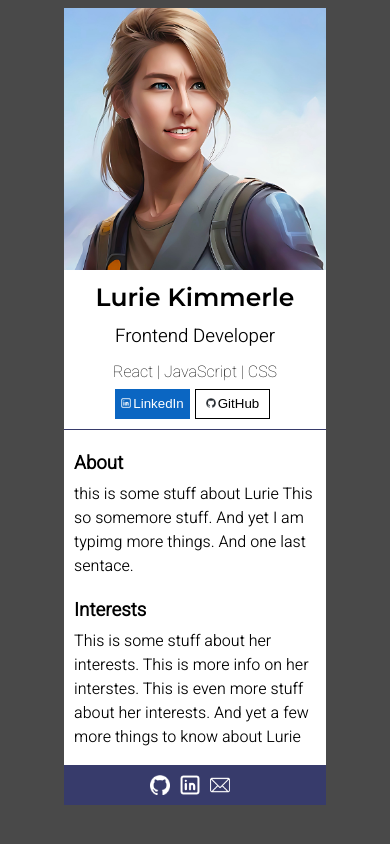
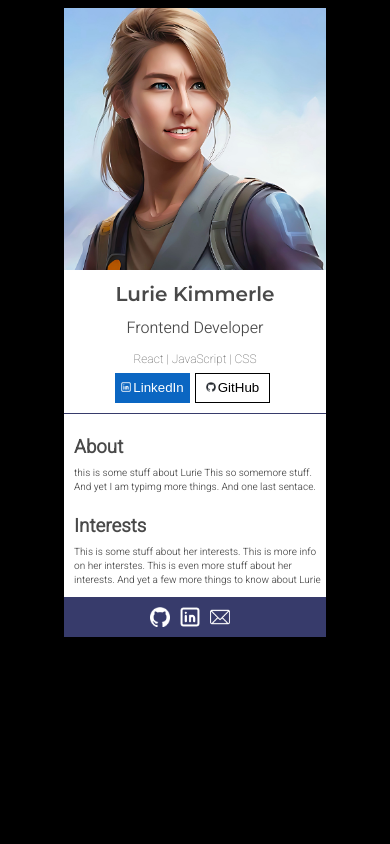
Before and after one commit to LurieK/Scrimba-React-Solo1, a React (Create React App) app: page / in a window 390 px wide. Built offline with nearby package versions, Linux system fonts and the light colour scheme.

Commit message:
adjust font size to make one full mobile screen

```diff
--- a/src/styles.css
+++ b/src/styles.css
@@ -1,6 +1,6 @@
 
 body {
-  background-color: #494949;
+  background-color: black;
   font-family: 'Heebo', sans-serif;
 }
 
@@ -8,6 +8,7 @@ body {
   display: flex;
   justify-content: center;
   align-items: center;
+  color: #494949;
 }
 
 .card {
@@ -32,18 +33,20 @@ body {
 
 .info h1 {
   font-family: 'Montserrat', sans-serif;
-  font-size: 25px;
+  font-size: 20px;
   margin: 5px auto;
 }
 
 .info h3 {
   font-weight: 300;
   margin: 5px auto;
+  font-size: 16px
 }
 
 .info h4 {
   font-weight: 100;
   margin: 5px auto;
+  font-size: 12px;
 }
 
 .linkedIn {
@@ -85,6 +88,7 @@ body {
 
 .about p {
   margin-top: 0px;
+  font-size: 10px;
 }
 
 .footer{
```
